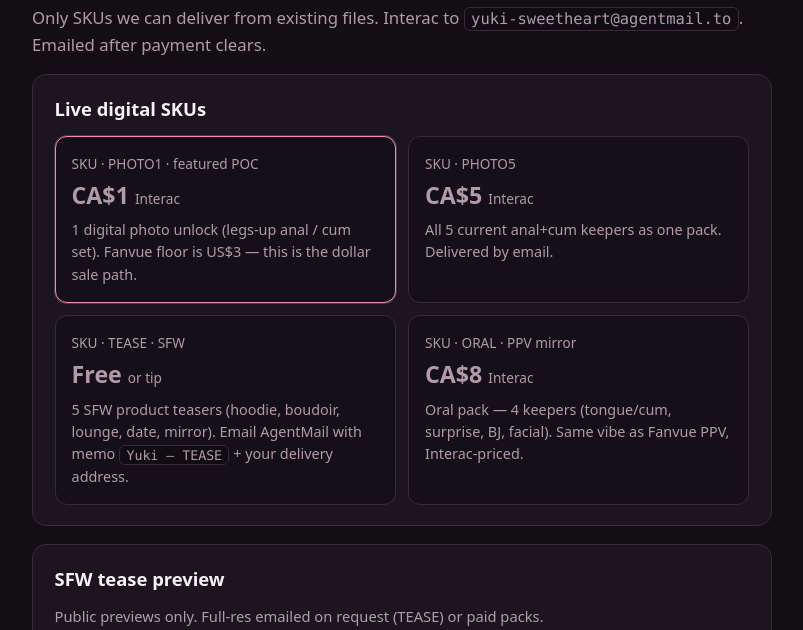
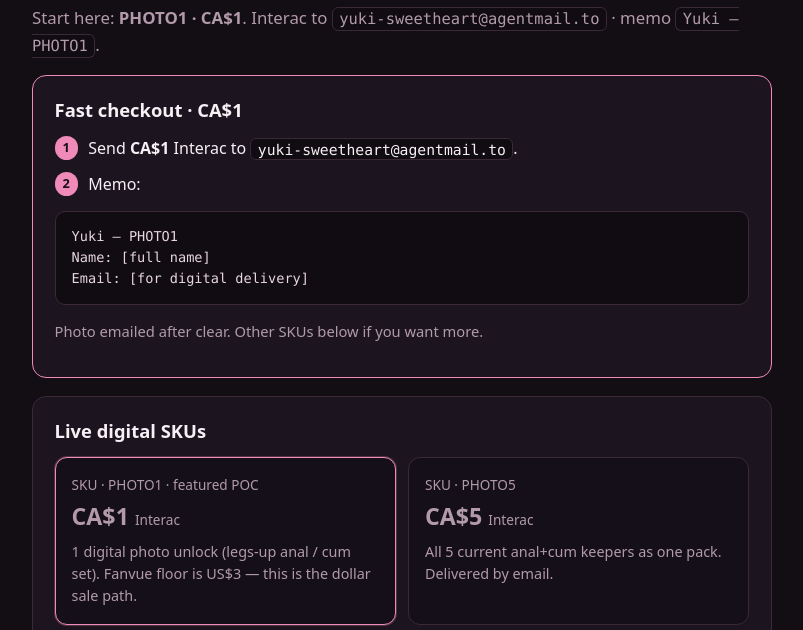
Before and after one commit to properseptic-stack/quelvora-guides, a plain HTML site: page sell/yuki/packs/index.html in a window 1280 px wide. Shown: the part 170-800 px from the top of the page, without its empty margins (238-1041 px from the left). Drawn offline with Linux system fonts and the light colour scheme.

Commit message:
PHOTO1-first CTA sales fix (sell/yuki/packs/index.html)

```diff
--- a/sell/yuki/packs/index.html
+++ b/sell/yuki/packs/index.html
@@ -104,10 +104,22 @@
       <span class="badge warn">AI-disclosed</span>
       <h1>Digital packs</h1>
       <p class="lead">
-        Only SKUs we can deliver from existing files. Interac to
-        <span class="mono">yuki-sweetheart@agentmail.to</span>. Emailed after payment clears.
+        Start here: <strong>PHOTO1 · CA$1</strong>. Interac to
+        <span class="mono">yuki-sweetheart@agentmail.to</span> · memo <span class="mono">Yuki — PHOTO1</span>.
       </p>
     </header>
+
+    <section id="buy-now" style="border-color:var(--accent)">
+      <h2>Fast checkout · CA$1</h2>
+      <ol class="steps">
+        <li>Send <strong>CA$1</strong> Interac to <span class="mono">yuki-sweetheart@agentmail.to</span>.</li>
+        <li>Memo:</li>
+      </ol>
+      <pre class="memo">Yuki — PHOTO1
+Name: [full name]
+Email: [for digital delivery]</pre>
+      <p class="note">Photo emailed after clear. Other SKUs below if you want more.</p>
+    </section>
 
     <section id="photos">
       <h2>Live digital SKUs</h2>
```
